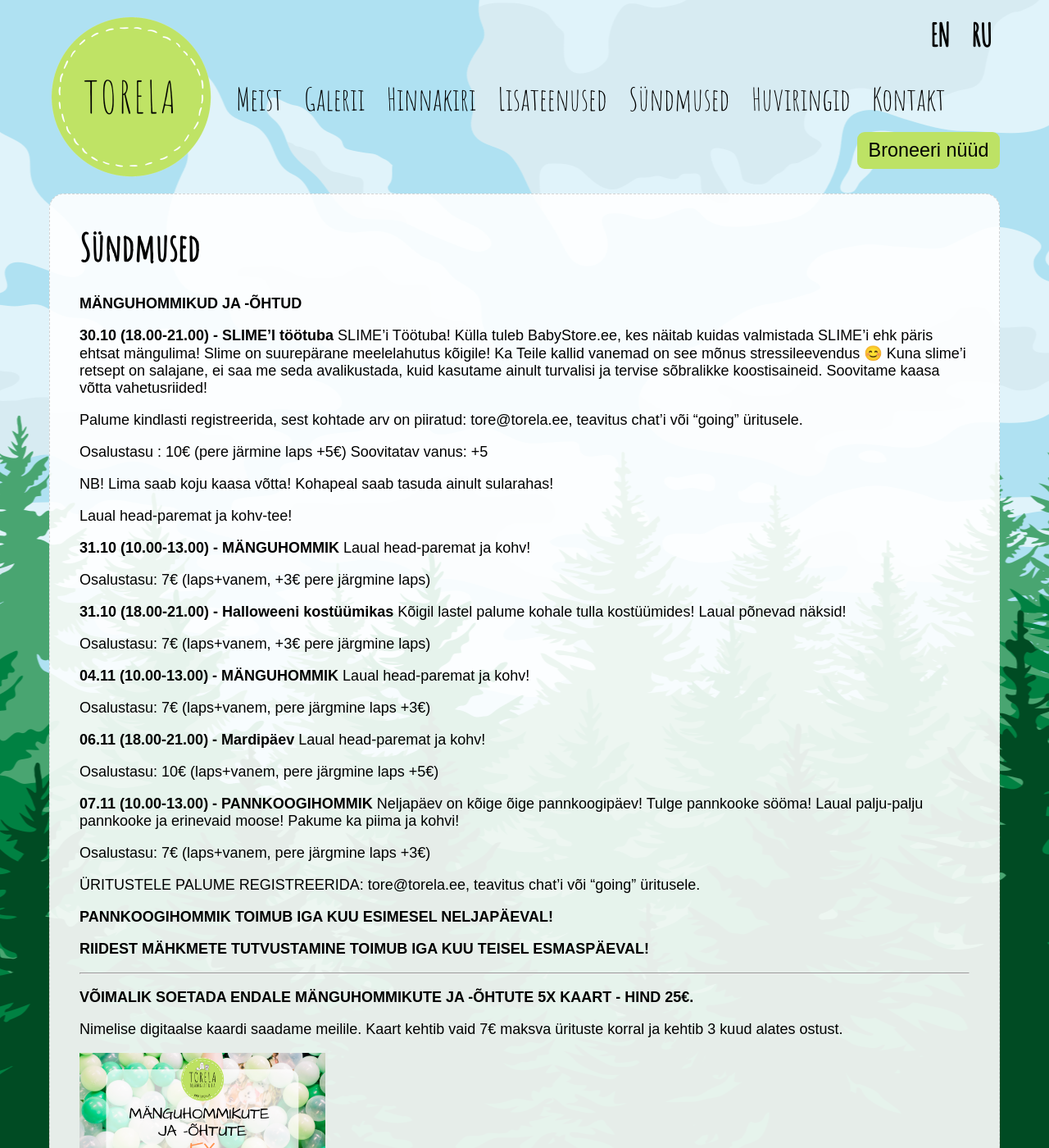
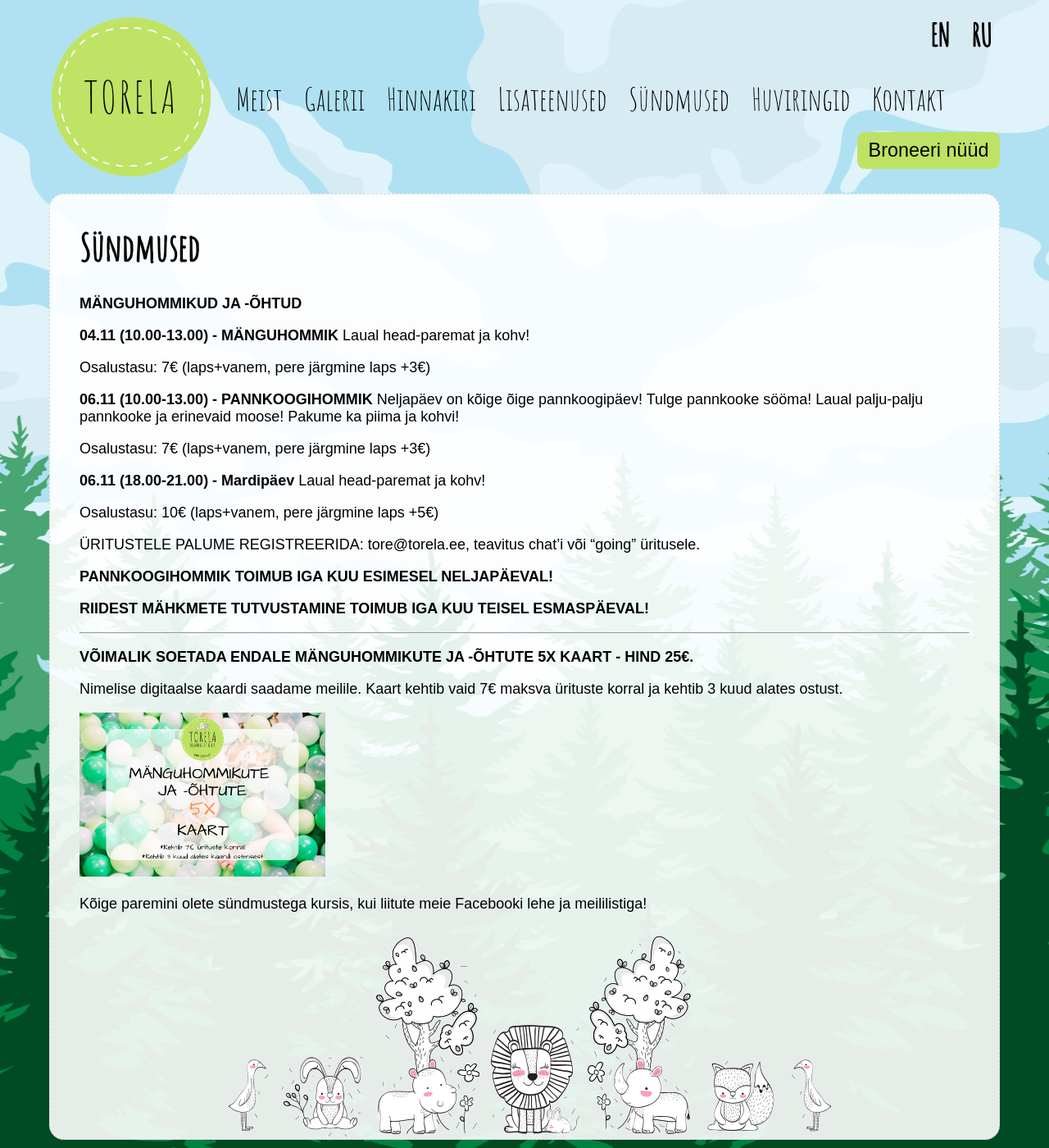
Before and after one commit to mypsik/torela, a Jekyll site: the page built from syndmused/index.md, in a window 1280 px wide and 1400 px high. Shown: the whole window at 82% size. Built offline with Jekyll 4.4.1, drawn with Linux system fonts in a browser that asks for light colours.

Commit message:
Update index.md

```diff
--- a/syndmused/index.md
+++ b/syndmused/index.md
@@ -10,54 +10,22 @@ ru: /ru/events/
 **MÄNGUHOMMIKUD JA -ÕHTUD**
 
 
-**30.10 (18.00-21.00) - SLIME'I töötuba**
-SLIME'i Töötuba!
-Külla tuleb BabyStore.ee, kes näitab kuidas valmistada SLIME'i ehk päris ehtsat mängulima! Slime on suurepärane meelelahutus kõigile! Ka Teile kallid vanemad on see mõnus stressileevendus 😊
-Kuna slime’i retsept on salajane, ei saa me seda avalikustada, kuid kasutame ainult turvalisi ja tervise sõbralikke koostisaineid.
-Soovitame kaasa võtta vahetusriided!
-
-Palume kindlasti registreerida, sest kohtade arv on piiratud: tore@torela.ee, teavitus chat'i või "going" üritusele.
-
-Osalustasu : 10€ (pere järmine laps +5€)
-Soovitatav vanus: +5
-
-NB! Lima saab koju kaasa võtta!
-Kohapeal saab tasuda ainult sularahas!
-
-Laual head-paremat ja kohv-tee!
-
-**31.10 (10.00-13.00) - MÄNGUHOMMIK**
-Laual head-paremat ja kohv!
-
-Osalustasu: 7€ (laps+vanem, +3€ pere järgmine laps)
-
-
-**31.10 (18.00-21.00) - Halloweeni kostüümikas**
-Kõigil lastel palume kohale tulla kostüümides!
-Laual põnevad näksid!
-
-Osalustasu: 7€ (laps+vanem, +3€ pere järgmine laps)
-
-
 **04.11 (10.00-13.00) - MÄNGUHOMMIK**
 Laual head-paremat ja kohv!
 
 Osalustasu: 7€ (laps+vanem, pere järgmine laps +3€)
 
-
-**06.11 (18.00-21.00) - Mardipäev**
-Laual head-paremat ja kohv!
-
-Osalustasu: 10€ (laps+vanem, pere järgmine laps +5€)
-
-
-**07.11 (10.00-13.00) - PANNKOOGIHOMMIK**
+**06.11 (10.00-13.00) - PANNKOOGIHOMMIK**
 Neljapäev on kõige õige pannkoogipäev! Tulge pannkooke sööma!
 Laual palju-palju pannkooke ja erinevaid moose!
 Pakume ka piima ja kohvi!
 
 Osalustasu: 7€ (laps+vanem, pere järgmine laps +3€)
 
+**06.11 (18.00-21.00) - Mardipäev**
+Laual head-paremat ja kohv!
+
+Osalustasu: 10€ (laps+vanem, pere järgmine laps +5€)
 
 
 
```
